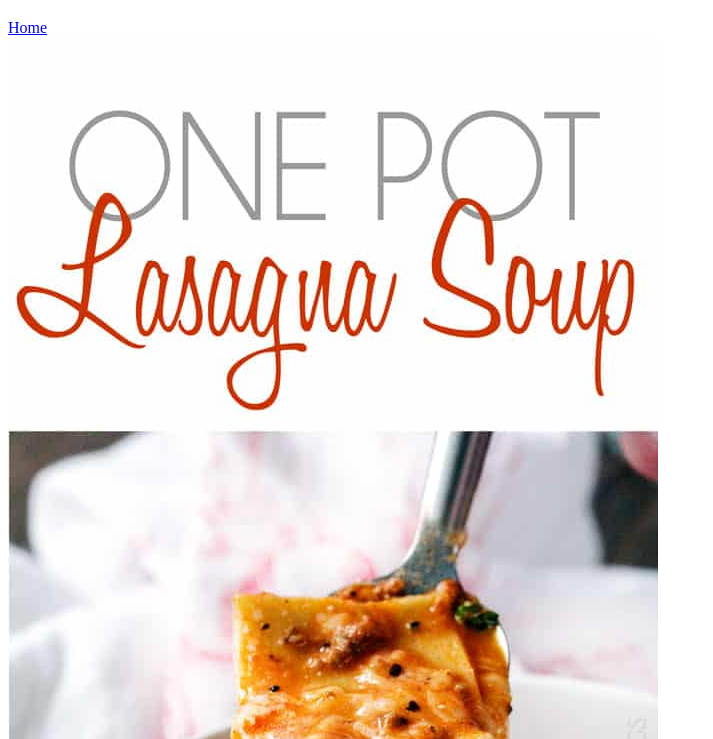
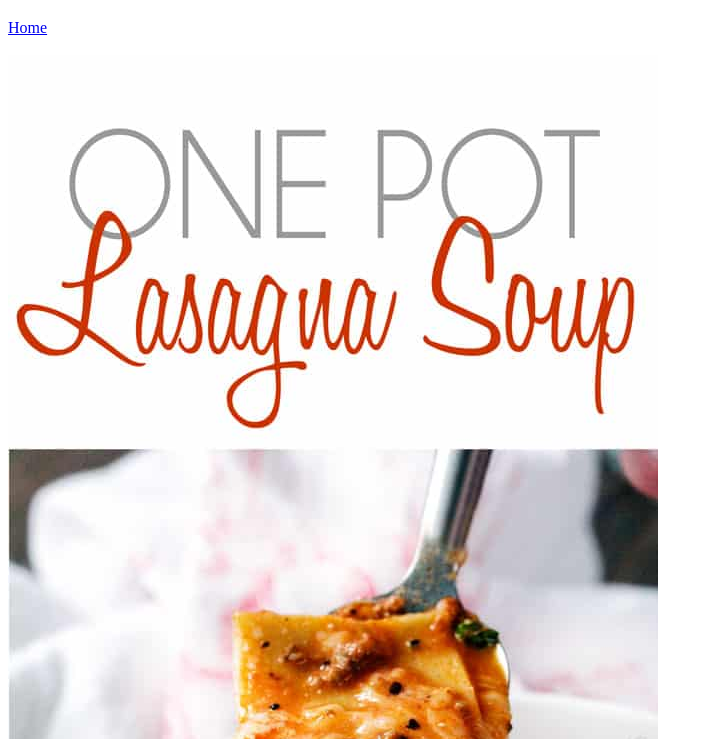
Before and after one commit to jonathanhamelin/odin-recipes, a plain HTML site: page recipes/lasagna-soup.html in a window 1280 px wide. Shown: the part 61-800 px from the top of the page, without its empty margins (0-713 px from the left). Drawn offline with Linux system fonts and the light colour scheme.

Commit message:
Add an extra space below the 'Home' link

```diff
--- a/recipes/lasagna-soup.html
+++ b/recipes/lasagna-soup.html
@@ -8,7 +8,7 @@
 
     <h1>Lasagna Soup</h1>
 
-    <a href=../index.html>Home</a><br>
+    <a href=../index.html>Home</a><br><br>
 
     <img src="../images/Lasagna-soup.jpg" alt="A delicious lasagna soup!"><br><br>
 
```
